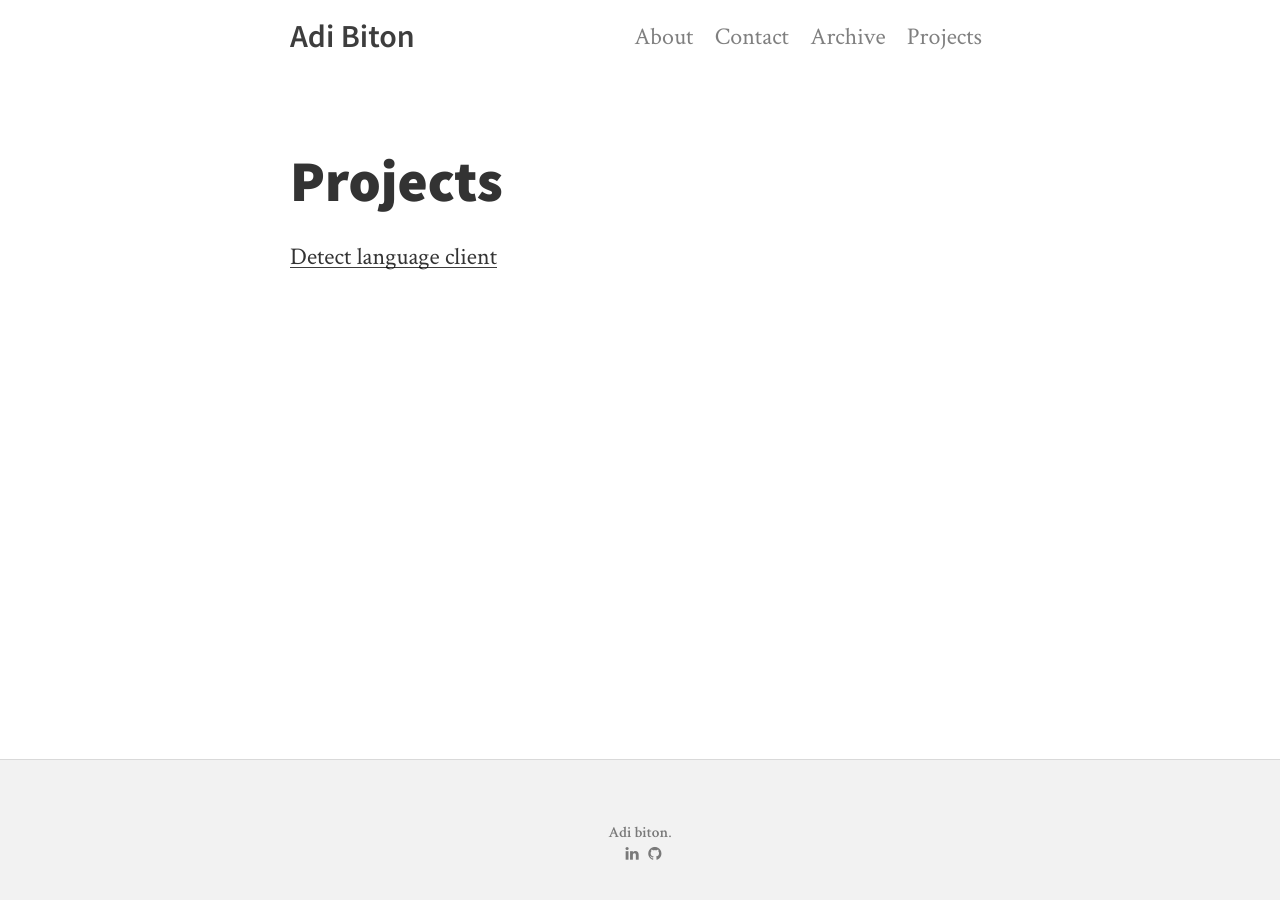
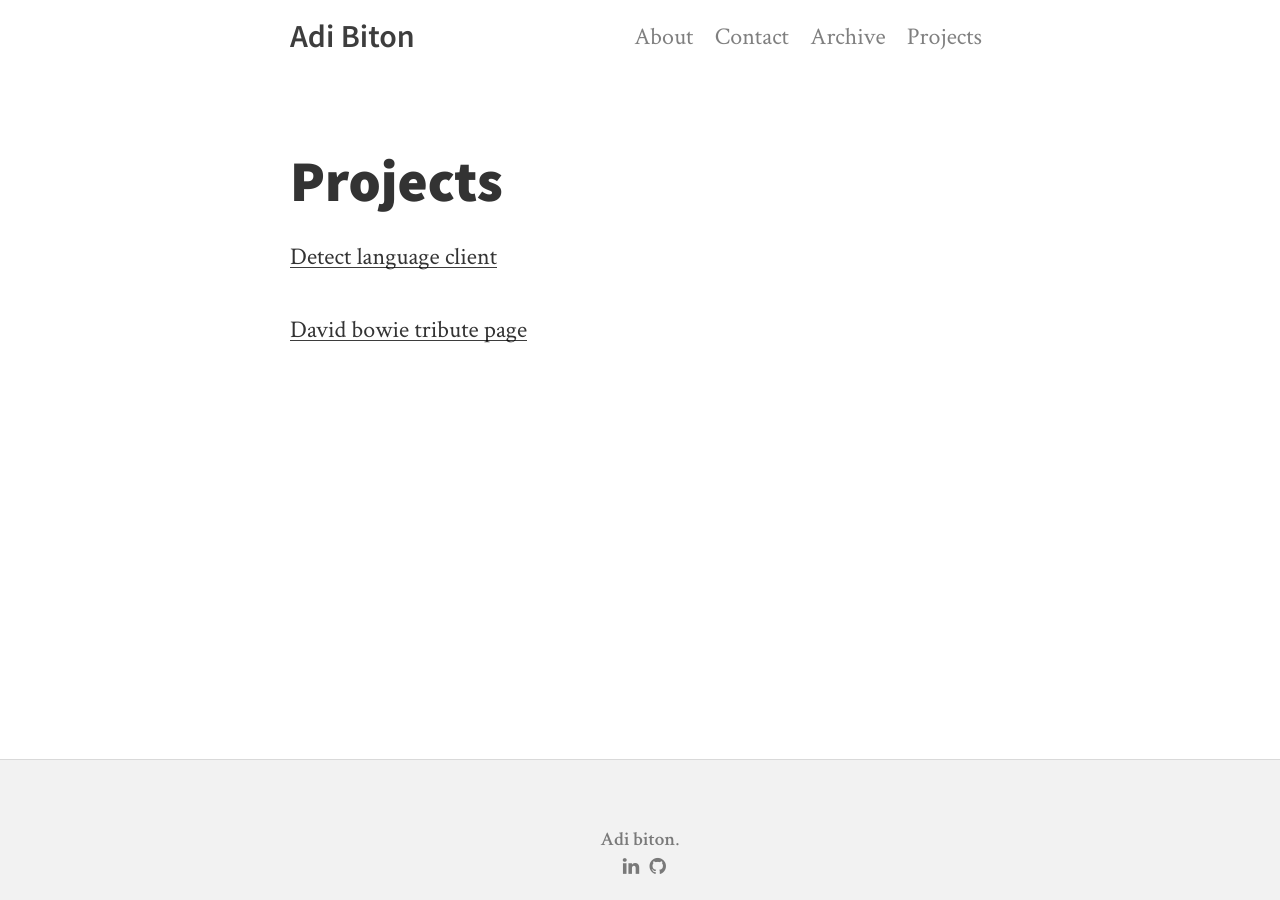
Before and after one commit to stijnvc/holo-alfa, a Jekyll site: the page built from projects.html, in a window 1280 px wide. Built offline with Jekyll 4.4.1, drawn with Linux system fonts in a browser that asks for light colours; nearby versions of some CDN libraries.

Commit message:
../../projects.html

```diff
--- a/projects.html
+++ b/projects.html
@@ -3,4 +3,5 @@ title: Projects
 layout: page
 ---
 
-	<p><a href="https://quiet-fjord-24465.herokuapp.com/">Detect language client</a><small></p>
+	<p><a href="https://quiet-fjord-24465.herokuapp.com/">Detect language client</a></p>
+	<p><a href="https://codepen.io/adibiton/full/vXbaYV/">David bowie tribute page</a></p>
```
